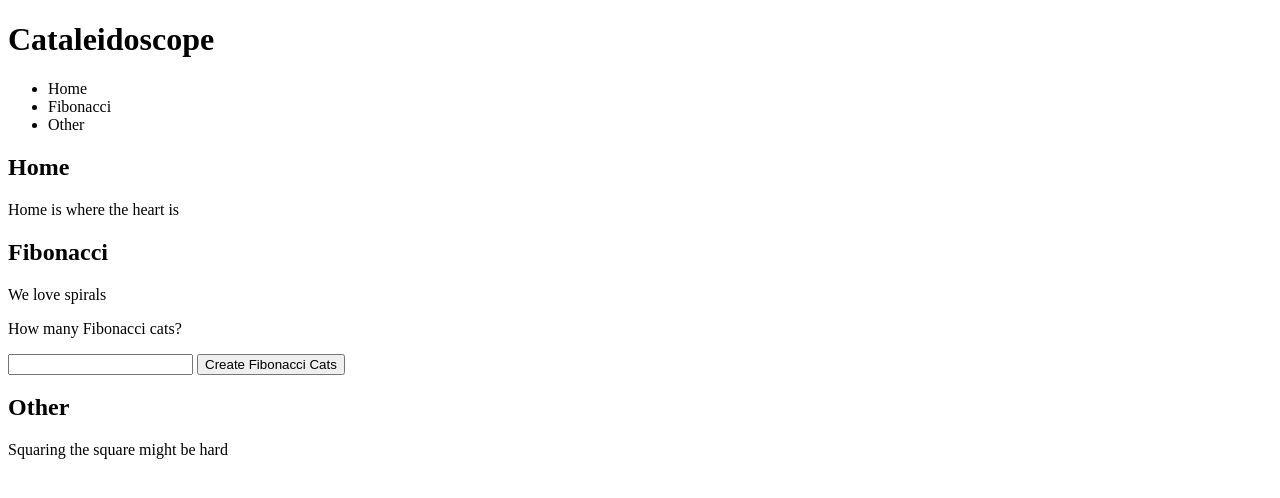
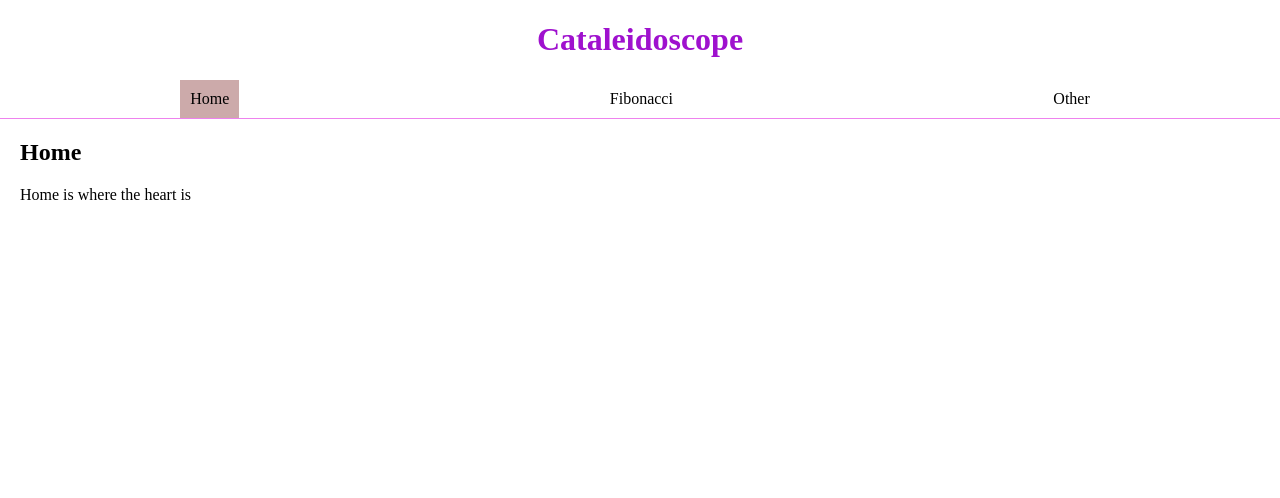
Before and after one commit to SnobbyDragon/cataleidoscope, a plain HTML site: page index.html in a window 1280 px wide. Drawn offline with Linux system fonts and the light colour scheme.

Commit message:
Added tabs

```diff
--- a/index.html
+++ b/index.html
@@ -2,21 +2,22 @@
 <html>
   <head>
     <script src="script.js" defer></script>
+    <link href="styles.css" rel="stylesheet">
     <title>Cataleidoscope</title>
   </head>
   <body>
     <h1>Cataleidoscope</h1>
-    <ul>
-      <li data-tab-target="#home">Home</li>
-      <li data-tab-target="#fib">Fibonacci</li>
-      <li data-tab-target="#other">Other</li>
+    <ul class="tabs">
+      <li data-tab-target="#home" class="active tab">Home</li>
+      <li data-tab-target="#fib" class="tab">Fibonacci</li>
+      <li data-tab-target="#other" class="tab">Other</li>
     </ul>
     <div class="tab-content">
-      <div id="home">
+      <div id="home" data-tab-content class="active">
         <h2>Home</h2>
         <p>Home is where the heart is</p>
       </div>
-      <div id="fib">
+      <div id="fib" data-tab-content>
         <h2>Fibonacci</h2>
         <p>We love spirals</p>
         <p>How many Fibonacci cats?</p>
@@ -26,7 +27,7 @@
 
         <div id="fibContainer" style="position: relative; margin-left: auto; margin-right: auto;"></div>
       </div>
-      <div id="other">
+      <div id="other" data-tab-content>
         <h2>Other</h2>
         <p>Squaring the square might be hard</p>
       </div>
--- a/script.js
+++ b/script.js
@@ -1,8 +1,18 @@
-const tags = document.querySelectorAll('[data-tab-target]')
-
+const tabs = document.querySelectorAll('[data-tab-target]')
+const tabContents = document.querySelectorAll('[data-tab-content]')
 tabs.forEach(tab => {
              tab.addEventListener('click', () => {
-  })
+              const target = document.querySelector
+              (tab.dataset.tabTarget)
+              tabContents.forEach(tabContent => {
+                tabContent.classList.remove('active')
+             })
+             tabs.forEach(tab => {
+              tab.classList.remove('active')
+           })
+              tab.classList.add('active')
+              target.classList.add('active')
+             })
 })
 
 function clearImages(container) {
--- /dev/null
+++ b/styles.css
@@ -0,0 +1,47 @@
+[data-tab-content]{
+    display: none;
+
+}
+
+.active[data-tab-content] {
+    display: block;
+}
+
+body {
+    padding: 0;
+    margin: 0;
+}
+
+h1{
+    color: rgb(159, 17, 206);
+    text-align: center;
+}
+
+.tabs{
+    display: flex;
+    justify-content: space-around;
+    list-style-type: none;
+    margin: 0;
+    padding: 0;
+    border-bottom: 1px solid violet;
+
+}
+
+.tab{
+    cursor: pointer;
+    padding: 10px;
+}
+
+.tab.active{
+    background-color: #CAA;
+
+}
+
+.tab:hover {
+    background-color: rgb(121, 192, 100);
+}
+
+.tab-content{
+    margin-left: 20px;
+    margin-right: 20px;
+}
```
